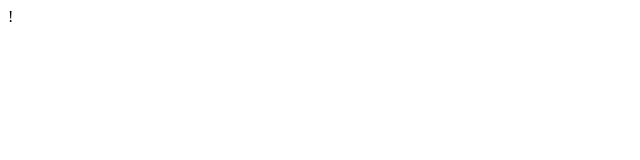
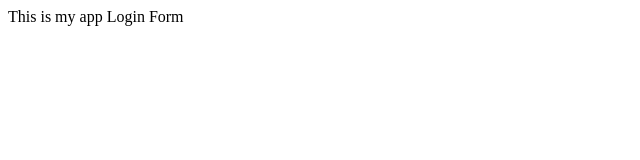
Before and after one commit to fusionxx23/TestApp, a plain HTML site: page index.html in a window 1280 px wide. Shown: the whole page, without its empty margins (0-640 px from the left). Drawn offline with Linux system fonts and the light colour scheme.

Commit message:
login form

```diff
--- a/index.html
+++ b/index.html
@@ -7,6 +7,7 @@
     <title>Git Test </title>
 </head>
 <body>
-    !
+    This is my app
+    Login Form
 </body>
 </html>
```
Also changed, not shown: login.html (added, +1 -0 lines).
